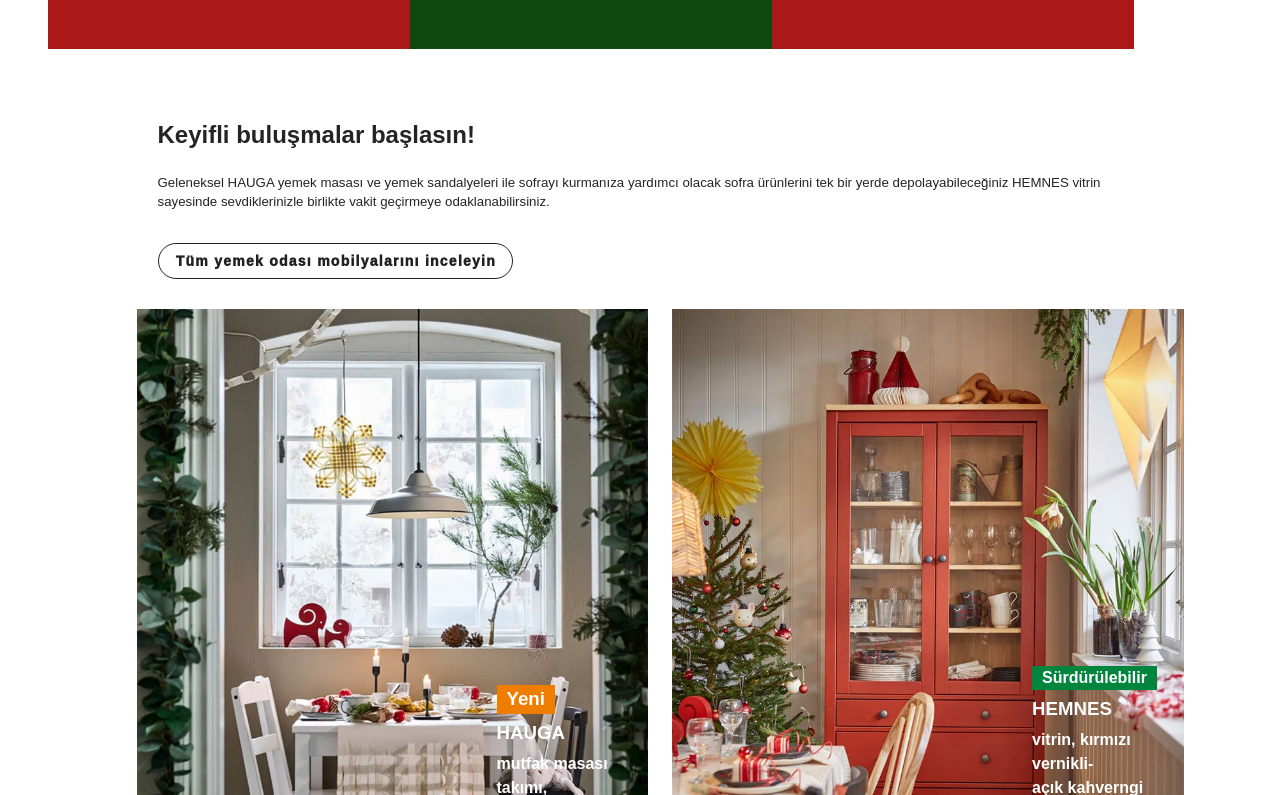
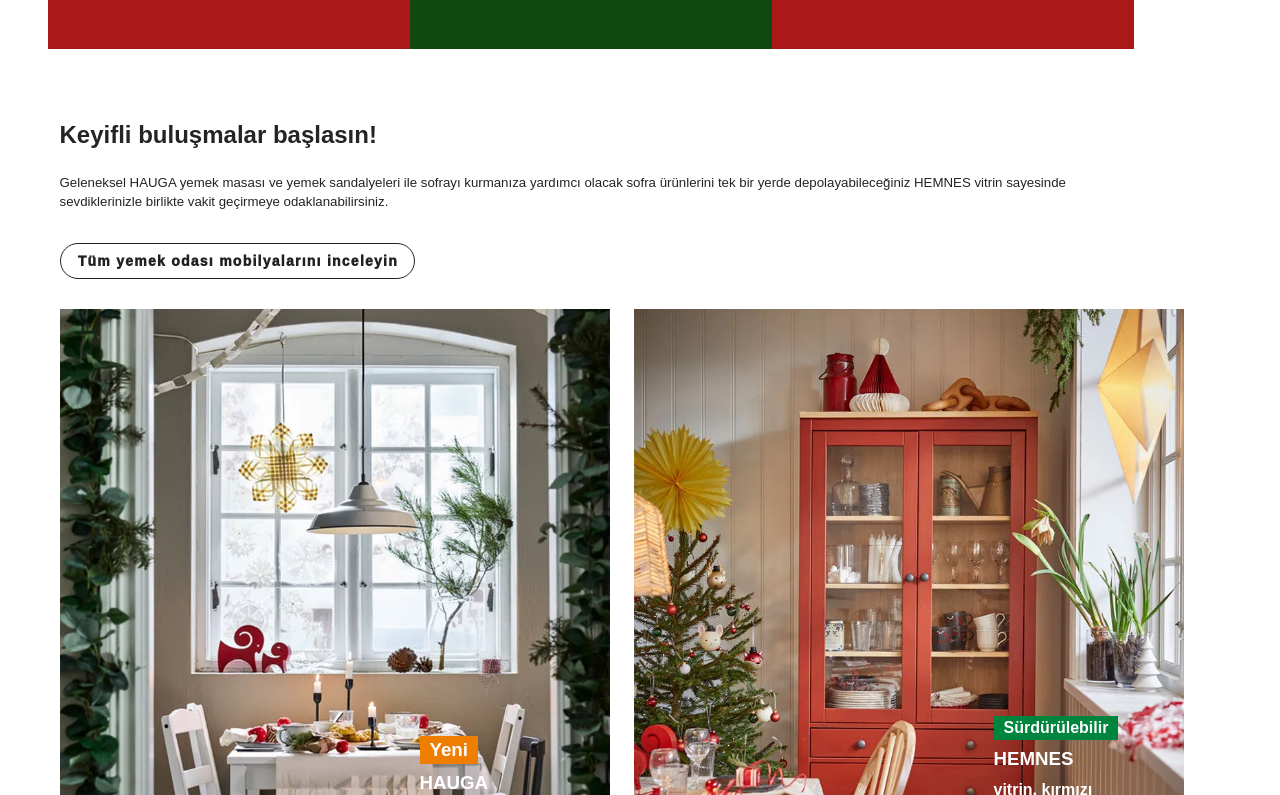
Before and after one commit to zaidmoqbel/ikea-web, a Nuxt app: page / in a window 1280 px wide. Shown: the part 4105-4900 px from the top of the page. Built offline with nearby package versions, Linux system fonts and the light colour scheme; a web font is replaced by a local one.

Commit message:
Initial commit

```diff
--- a/components/KeyifliBulusmalar.vue
+++ b/components/KeyifliBulusmalar.vue
@@ -1,6 +1,6 @@
 <template>
   <div>
-     <div class="text-container" align="left" style="margin: 80px 98px 30px 98px">
+     <div class="text-container" align="left" style="margin: 80px 98px 30px 0px">
         <h2 style="padding-bottom:20px ; ">Keyifli buluşmalar başlasın!</h2>
         <p style="padding-bottom:15px ;font-size: 0.83rem;">Geleneksel HAUGA yemek masası ve yemek sandalyeleri ile sofrayı
                                                             kurmanıza yardımcı olacak sofra ürünlerini tek bir yerde
@@ -11,7 +11,7 @@
         </v-btn>
     </div>
 
-    <v-row style="margin-left: 65px; margin-right: 25px;">
+    <v-row style=" margin-right: 25px;">
       <v-col cols="6">
         <div class="image-parent">
           <img
```
